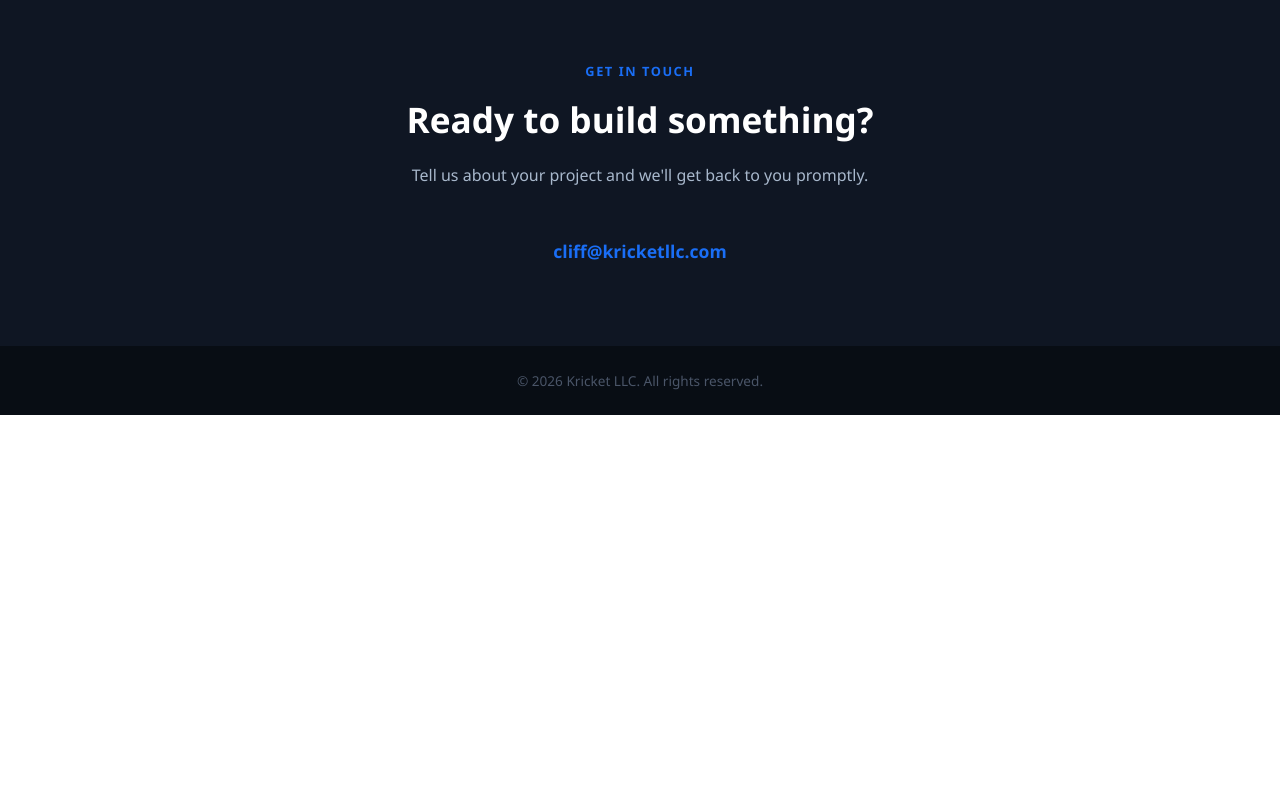
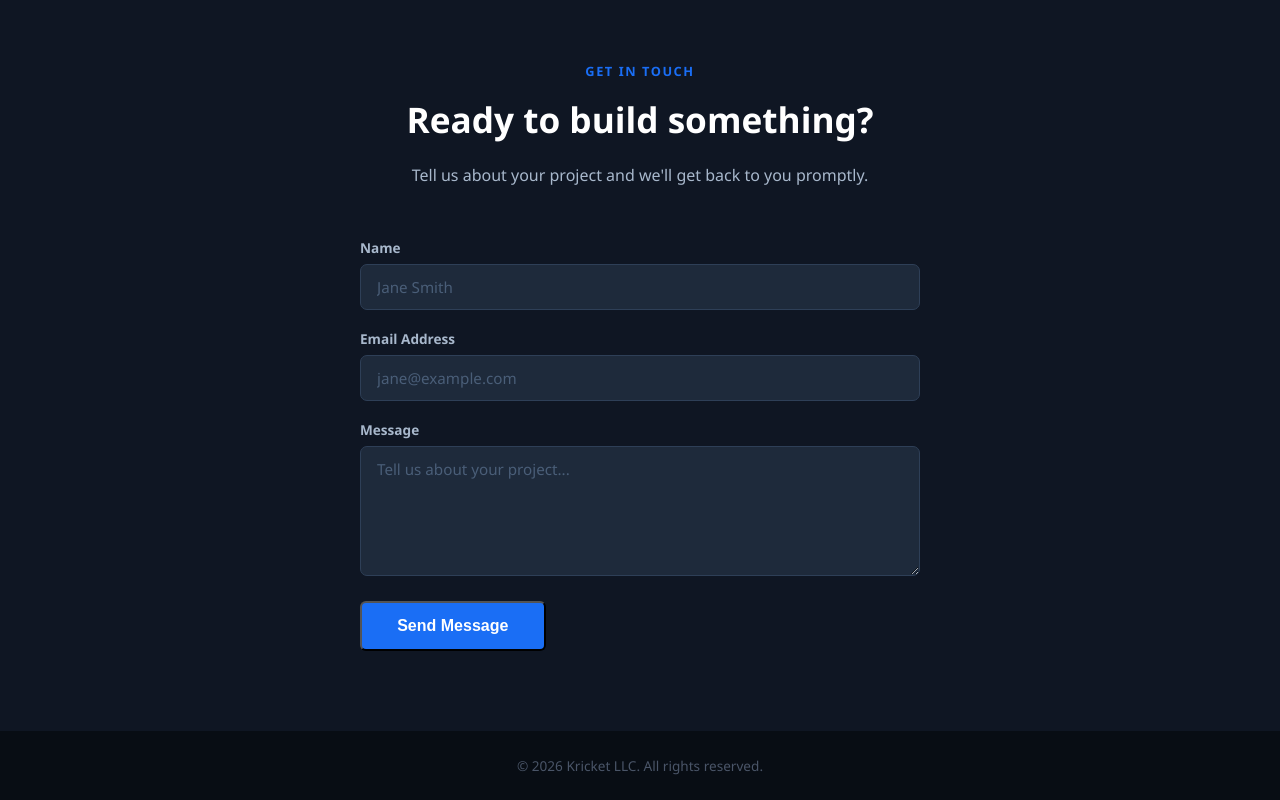
Before and after one commit to cliffcolvin/kricketllc.com, a plain HTML site: page index.html in a window 1280 px wide. Shown: the part 2666-3466 px from the top of the page. Before the commit the page ends 3081 px from the top, so only its background shows below. Drawn offline with Linux system fonts and the light colour scheme.

Commit message:
contact form

```diff
--- a/index.html
+++ b/index.html
@@ -244,14 +244,60 @@
     #contact .section-title { color: var(--white); }
     #contact .section-sub   { color: #a8b8cc; margin-left: auto; margin-right: auto; }
 
-    .contact-link {
-      color: var(--brand);
-      text-decoration: none;
-      font-size: 1.1rem;
+    .contact-form {
+      max-width: 560px;
+      margin: 0 auto;
+      text-align: left;
+      display: flex;
+      flex-direction: column;
+      gap: 1.1rem;
+    }
+
+    .contact-form label {
+      font-size: 0.85rem;
+      font-weight: 600;
+      color: #a8b8cc;
+      display: block;
+      margin-bottom: 0.35rem;
+    }
+
+    .contact-form input,
+    .contact-form textarea {
+      width: 100%;
+      padding: 0.75rem 1rem;
+      background: #1e2a3b;
+      border: 1px solid #2e3f57;
+      border-radius: 7px;
+      color: var(--white);
+      font-size: 0.95rem;
+      font-family: inherit;
+      transition: border-color 0.2s;
+      outline: none;
+    }
+
+    .contact-form input:focus,
+    .contact-form textarea:focus {
+      border-color: var(--brand);
+    }
+
+    .contact-form textarea {
+      resize: vertical;
+      min-height: 130px;
+    }
+
+    .contact-form input::placeholder,
+    .contact-form textarea::placeholder {
+      color: #4a5e78;
+    }
+
+    .form-success {
+      display: none;
+      text-align: center;
+      padding: 2rem;
+      color: #6ee7b7;
+      font-size: 1.05rem;
       font-weight: 600;
     }
-
-    .contact-link:hover { text-decoration: underline; }
 
     /* ── FOOTER ── */
     footer {
@@ -380,9 +426,51 @@
       <div class="section-label">Get In Touch</div>
       <h2 class="section-title">Ready to build something?</h2>
       <p class="section-sub">Tell us about your project and we'll get back to you promptly.</p>
-      <a href="mailto:cliff@kricketllc.com" class="contact-link">cliff@kricketllc.com</a>
+
+      <form
+        class="contact-form"
+        action="https://formspree.io/f/xjgjgkpn"
+        method="POST"
+      >
+        <div>
+          <label for="name">Name</label>
+          <input type="text" id="name" name="name" placeholder="Jane Smith" required />
+        </div>
+        <div>
+          <label for="email">Email Address</label>
+          <input type="email" id="email" name="email" placeholder="jane@example.com" required />
+        </div>
+        <div>
+          <label for="message">Message</label>
+          <textarea id="message" name="message" placeholder="Tell us about your project..." required></textarea>
+        </div>
+        <button type="submit" class="btn" style="align-self:flex-start;">Send Message</button>
+      </form>
+
+      <div class="form-success" id="form-success">
+        Thanks! We'll be in touch soon.
+      </div>
     </div>
   </section>
+
+  <script>
+    const form = document.querySelector('.contact-form');
+    form.addEventListener('submit', async (e) => {
+      e.preventDefault();
+      const data = new FormData(form);
+      const res = await fetch(form.action, {
+        method: 'POST',
+        body: data,
+        headers: { 'Accept': 'application/json' }
+      });
+      if (res.ok) {
+        form.style.display = 'none';
+        document.getElementById('form-success').style.display = 'block';
+      } else {
+        alert('Something went wrong. Please try again.');
+      }
+    });
+  </script>
 
   <!-- FOOTER -->
   <footer>
```
